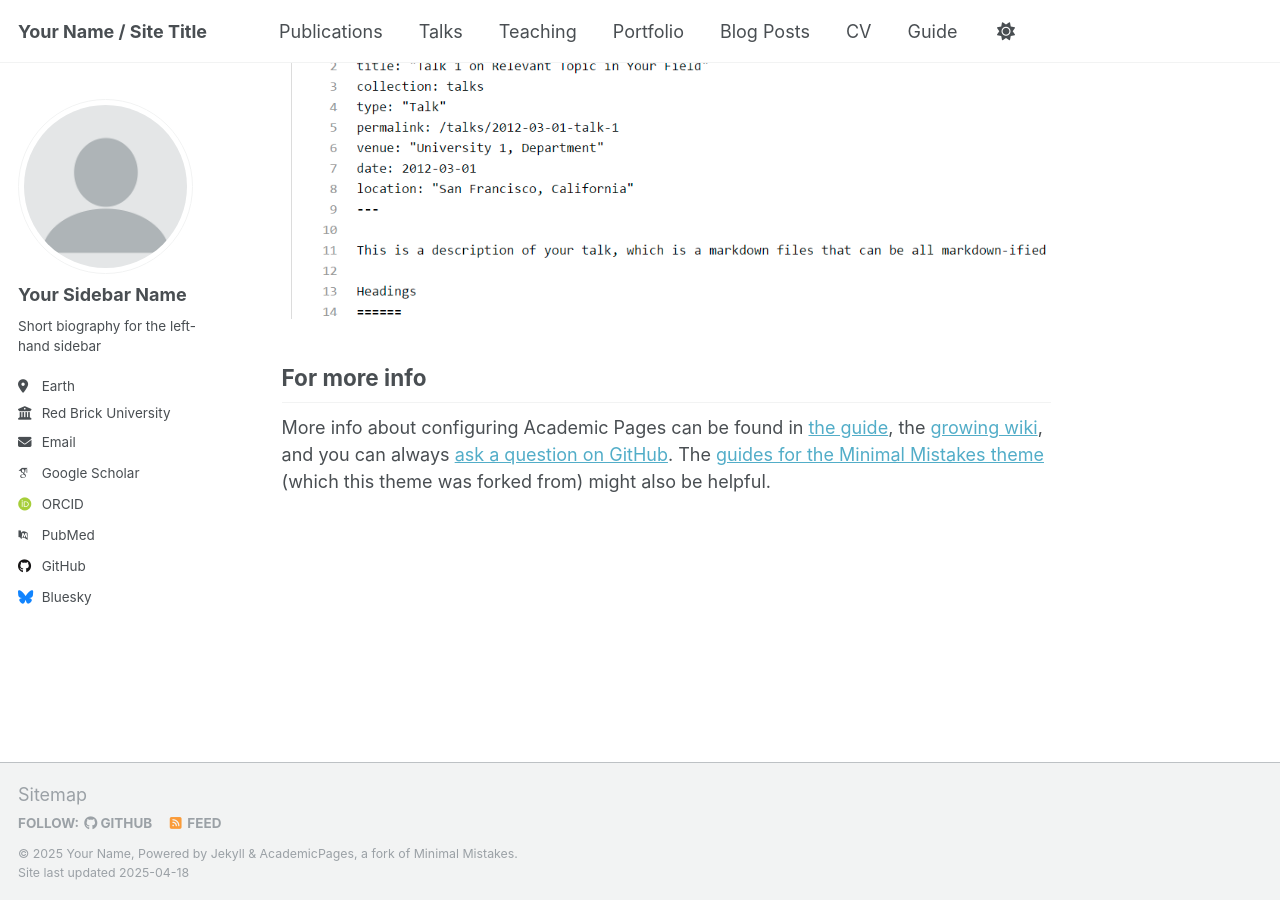
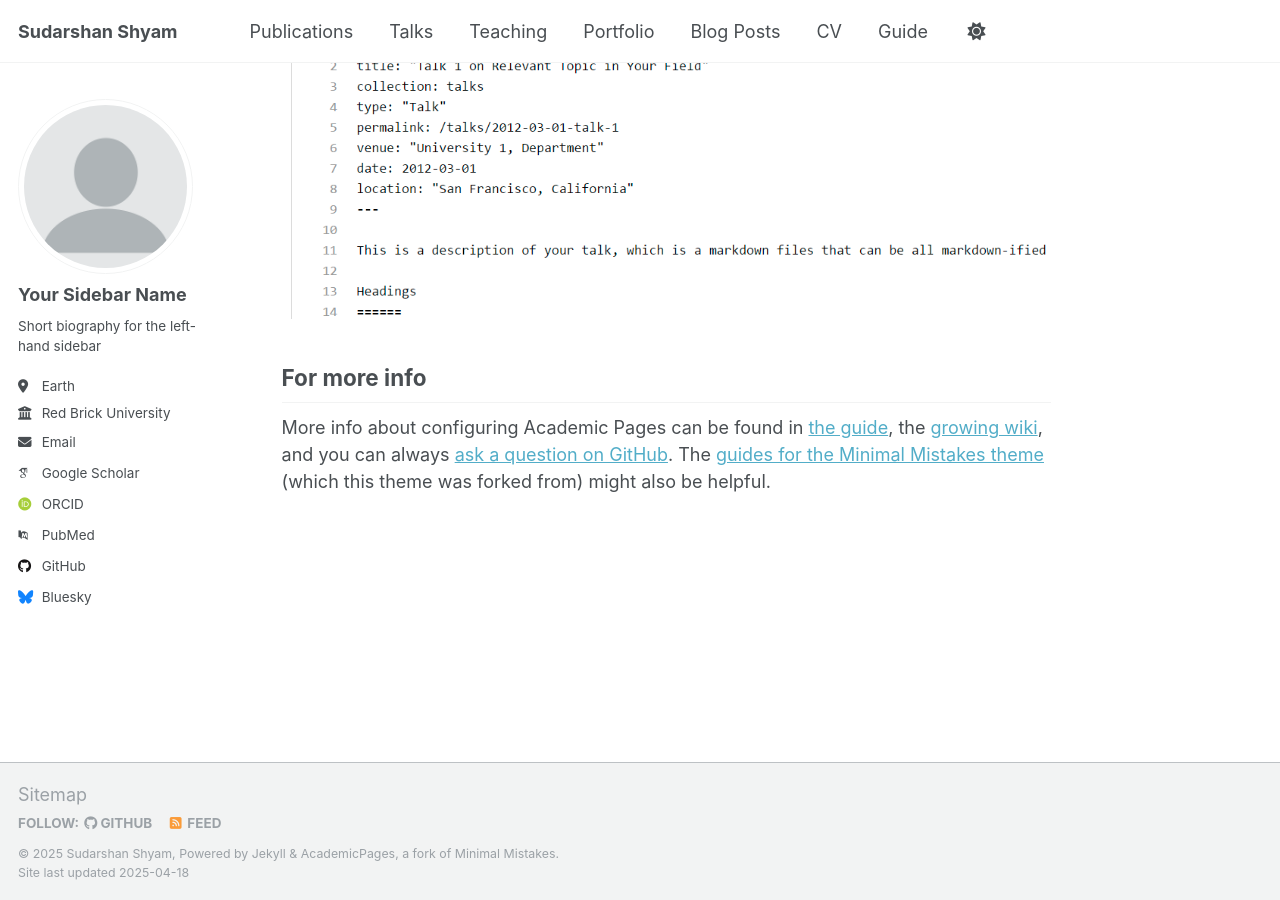
Before and after one commit to sudarshansiitkgp/sudarshansiitkgp.github.io, a Jekyll site: the page built from _pages/about.md, in a window 1280 px wide and 900 px high, scrolled down 2636 px. Built offline with Jekyll 4.4.1, drawn with Linux system fonts in a browser that asks for light colours; some web fonts are replaced.

Commit message:
Update _config.yml

```diff
--- a/_config.yml
+++ b/_config.yml
@@ -9,11 +9,11 @@
 # Basic Site Settings
 locale                   : "en-US"
 site_theme               : "default"
-title                    : "Your Name / Site Title"
+title                    : "Sudarshan Shyam"
 title_separator          : "-"
-name                     : &name "Your Name"
-description              : &description "personal description"
-url                      : https://academicpages.github.io # the base hostname & protocol for your site e.g. "https://[your GitHub username].github.io"
+name                     : &name "Sudarshan Shyam"
+description              : &description "I am a PhD student in TCS"
+url                      : "https://sudarshansiitkgp.github.io"
 baseurl                  : "" # the subpath of your site, e.g. "/blog"
 repository               : "academicpages/academicpages.github.io"
 
```
